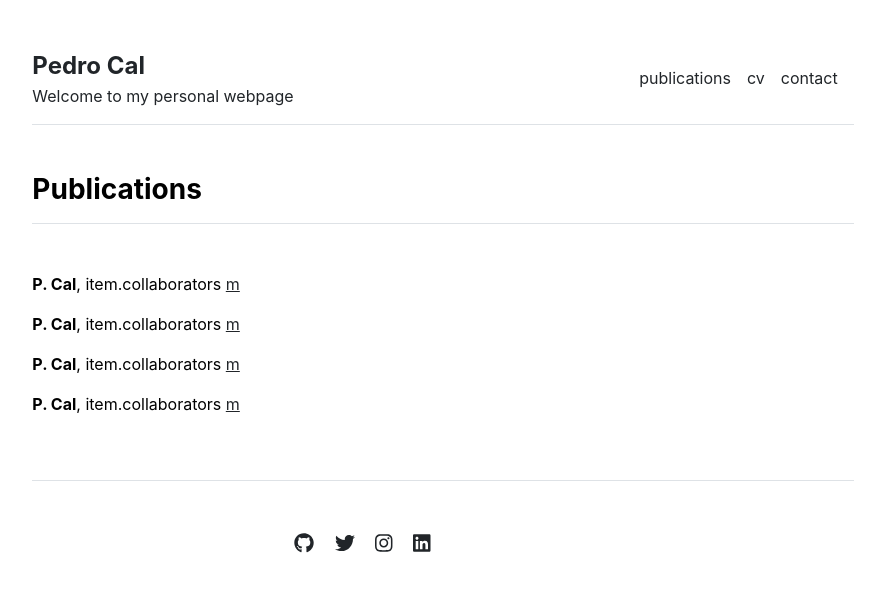
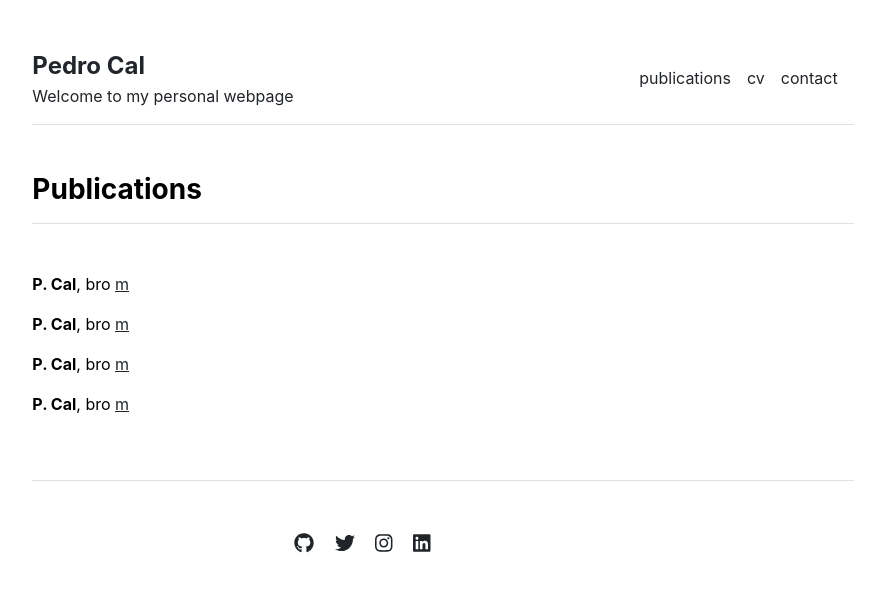
Before and after one commit to pmcal/pmcal.github.io, a Jekyll site: the page built from publications.md, in a window 1280 px wide. Shown: the top 592 px of the page, without its empty margins (197-1082 px from the left). Built offline with Jekyll 4.4.1, drawn with Linux system fonts in a browser that asks for light colours.

Commit message:
Update publications.html

```diff
--- a/_includes/publications.html
+++ b/_includes/publications.html
@@ -2,7 +2,7 @@
   <div>
     <h3 class="fw-bold border-bottom pb-3 mb-5">Publications</h3>
       {% for item in site.data.publications.index %}
-        <p><b>P. Cal</b>, item.collaborators <a href="{{ item.url }}">{{ item.arxiv }}</a></p>
+        <p><b>P. Cal</b>, {{ item.collaborators }} <a href="{{ item.url }}">{{ item.arxiv }}</a></p>
       {% endfor %}
   </div>
 </div>
```
